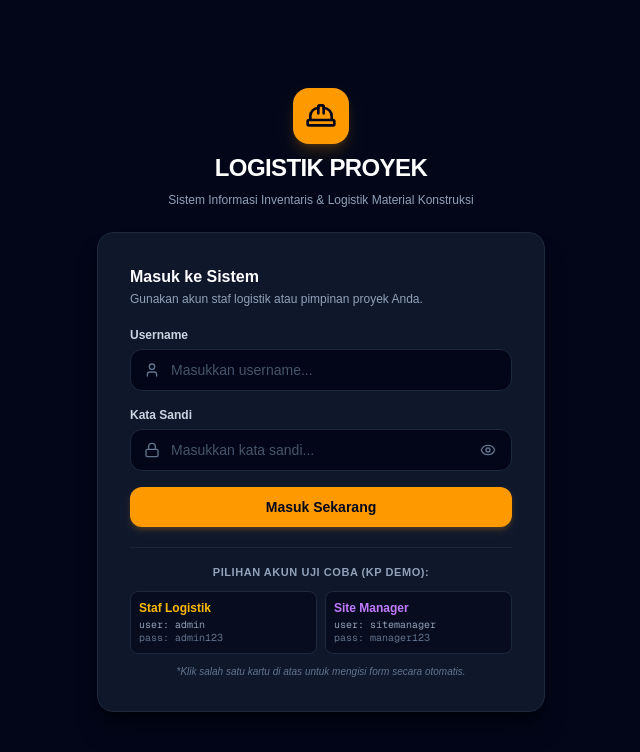
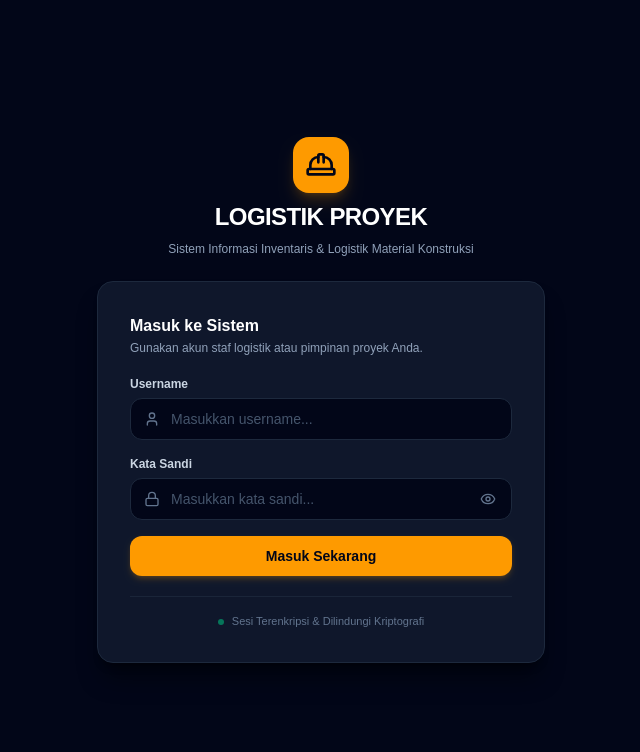
Before and after one commit to WildanSeptian-byte/Logistik, a Next.js app: page /login in a window 1280 px wide. Shown: the top 752 px of the page, without its empty margins (319-959 px from the left). Built offline with nearby package versions, Linux system fonts and the light colour scheme; no server answers.

Commit message:
feat: remove demo accounts display from login form

```diff
--- a/components/auth/login-form.tsx
+++ b/components/auth/login-form.tsx
@@ -31,11 +31,6 @@ export function LoginForm() {
         setErrorMessage(res.message);
       }
     });
-  };
-
-  const handleQuickFill = (u: string, p: string) => {
-    setUsername(u);
-    setPassword(p);
   };
 
   return (
@@ -134,39 +129,10 @@ export function LoginForm() {
           </button>
         </form>
 
-        {/* Informasi Akun Demo / Default */}
-        <div className="pt-4 border-t border-slate-800/80 space-y-2.5">
-          <p className="text-[11px] font-semibold text-slate-400 uppercase tracking-wider text-center">
-            Pilihan Akun Uji Coba (KP Demo):
-          </p>
-          <div className="grid grid-cols-2 gap-2 text-xs">
-            <button
-              type="button"
-              onClick={() => handleQuickFill("admin", "admin123")}
-              className="p-2 bg-slate-950/60 hover:bg-slate-800/60 border border-slate-800 rounded-lg text-left transition-colors cursor-pointer"
-            >
-              <p className="font-semibold text-amber-400">Staf Logistik</p>
-              <p className="text-[10px] text-slate-400 font-mono mt-0.5">
-                user: admin
-              </p>
-              <p className="text-[10px] text-slate-500 font-mono">pass: admin123</p>
-            </button>
-
-            <button
-              type="button"
-              onClick={() => handleQuickFill("sitemanager", "manager123")}
-              className="p-2 bg-slate-950/60 hover:bg-slate-800/60 border border-slate-800 rounded-lg text-left transition-colors cursor-pointer"
-            >
-              <p className="font-semibold text-purple-400">Site Manager</p>
-              <p className="text-[10px] text-slate-400 font-mono mt-0.5">
-                user: sitemanager
-              </p>
-              <p className="text-[10px] text-slate-500 font-mono">pass: manager123</p>
-            </button>
-          </div>
-          <p className="text-[10px] text-slate-500 text-center italic">
-            *Klik salah satu kartu di atas untuk mengisi form secara otomatis.
-          </p>
+        {/* Indikator Keamanan Sesi */}
+        <div className="pt-4 border-t border-slate-800/80 flex items-center justify-center space-x-2 text-[11px] text-slate-500">
+          <span className="w-1.5 h-1.5 rounded-full bg-emerald-500 animate-pulse" />
+          <span>Sesi Terenkripsi & Dilindungi Kriptografi</span>
         </div>
       </div>
     </div>
```
Also changed, not shown: app/profile/page.tsx (line endings or trailing spaces), components/profile/profile-view.tsx (line endings or trailing spaces).
